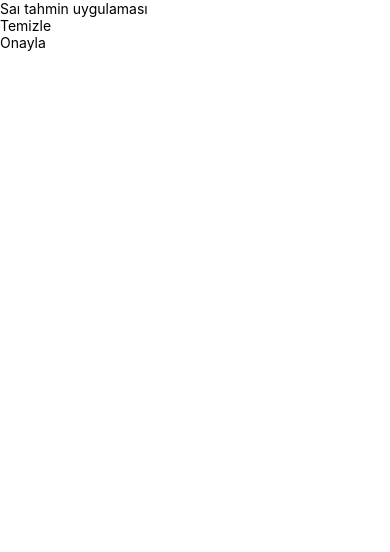
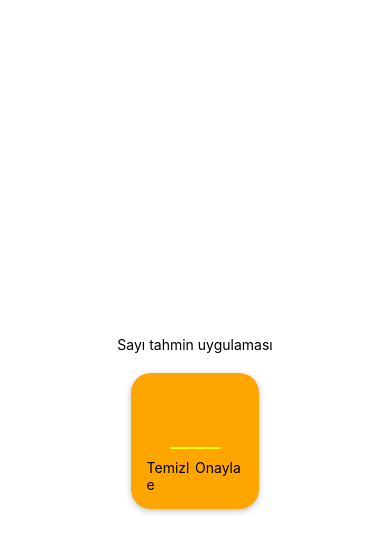
Before and after one commit to UtkuHazarGel/SayiBulma, a React Native app in the folder oyun/: screen / in a window 390 px wide. Shown: the top 552 px of the page. Built offline with nearby package versions, Linux system fonts and the light colour scheme.

Commit message:
temizle ve onayla butonlarının css özellikleri ayarlandı

```diff
--- a/oyun/screens/GameStartScreen.js
+++ b/oyun/screens/GameStartScreen.js
@@ -1,15 +1,59 @@
-import { StyleSheet, Text, View } from 'react-native'
-import React from 'react'
-import CustomButton from '../components/CustomButton'
+import { StyleSheet, Text, TextInput, View } from "react-native";
+import React from "react";
+import CustomButton from "../components/CustomButton";
 
 export default function GameStartScreen() {
   return (
-    <View>
-      <Text>Saı tahmin uygulaması</Text>
-      <CustomButton>Temizle</CustomButton>
-      <CustomButton>Onayla</CustomButton>
+    <View style={styles.container}>
+      <Text>Sayı tahmin uygulaması</Text>
+      <View style={styles.card}>
+        <TextInput style={styles.input} keyboardType="number-pad" />
+        <View style={styles.buttonsContainer}>
+          <View style={styles.buttonContainer}>
+            <CustomButton>Temizle</CustomButton>
+          </View>
+          <View style={styles.buttonContainer}>
+            <CustomButton>Onayla</CustomButton>
+          </View>
+        </View>
+      </View>
     </View>
-  )
+  );
 }
 
-const styles = StyleSheet.create({})
+const styles = StyleSheet.create({
+  container: {
+    flex: 1,
+    justifyContent: "center",
+    alignItems: "center",
+    padding: 20,
+  },
+  card: {
+    backgroundColor: "orange",
+    alignItems: "center",
+    justifyContent: "center",
+    padding: 16,
+    marginTop: 20,
+    borderRadius: 20,
+    elevation: 4,
+    shadowColor: "black",
+    shadowOffset: { width: 0, height: 2 },
+    shadowRadius: 6,
+    shadowOpacity: 0.25,
+  },
+  input: {
+    borderBottomWidth: 2,
+    borderBottomColor: "yellow",
+    width: 50,
+    height: 50,
+    marginVertical: 10,
+    fontSize: 35,
+    fontWeight: "bold",
+  },
+  buttonsContainer:{
+    flexDirection:"row"
+  },
+  buttonContainer:{
+    flex:1
+  }
+});
```
